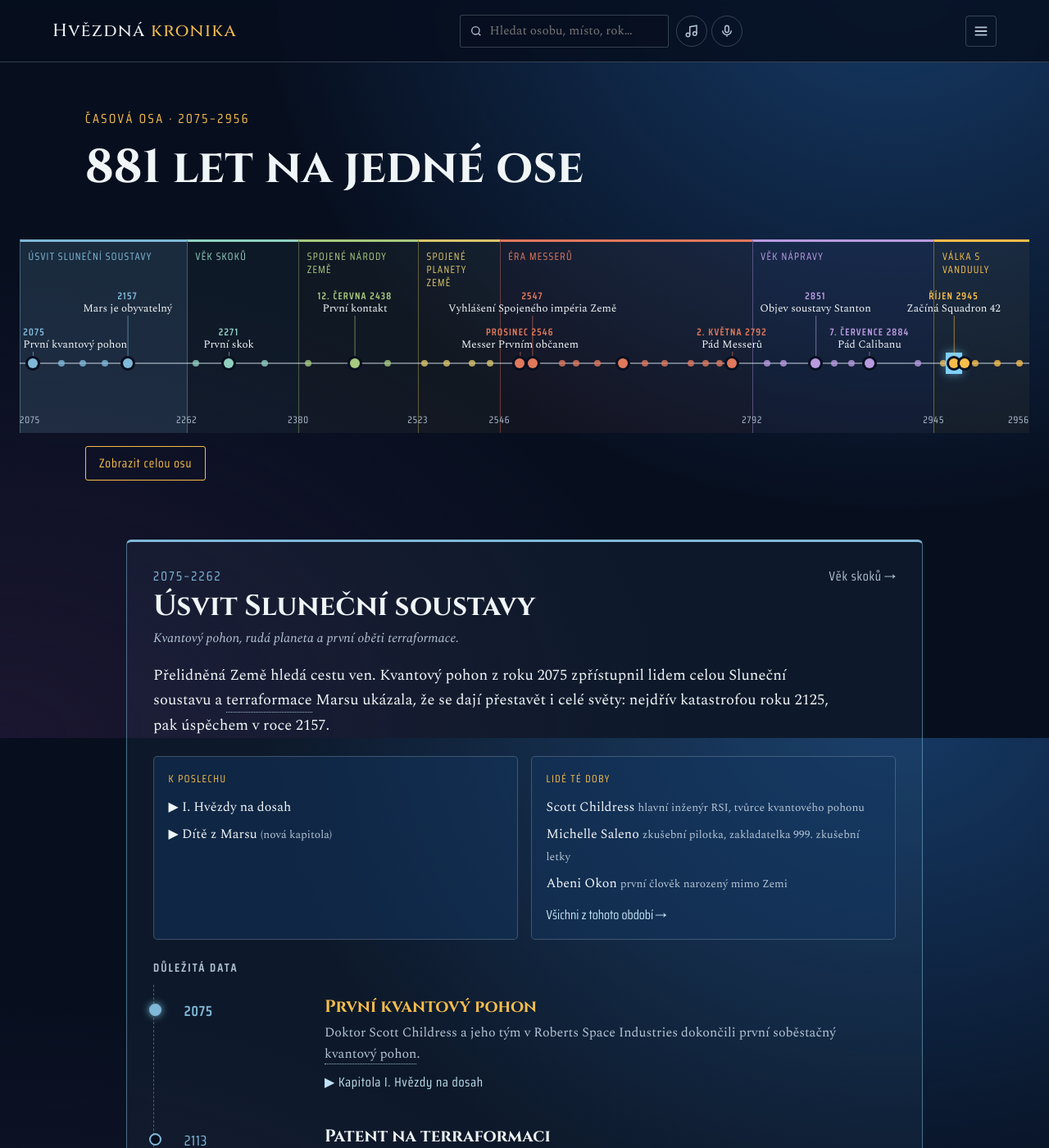
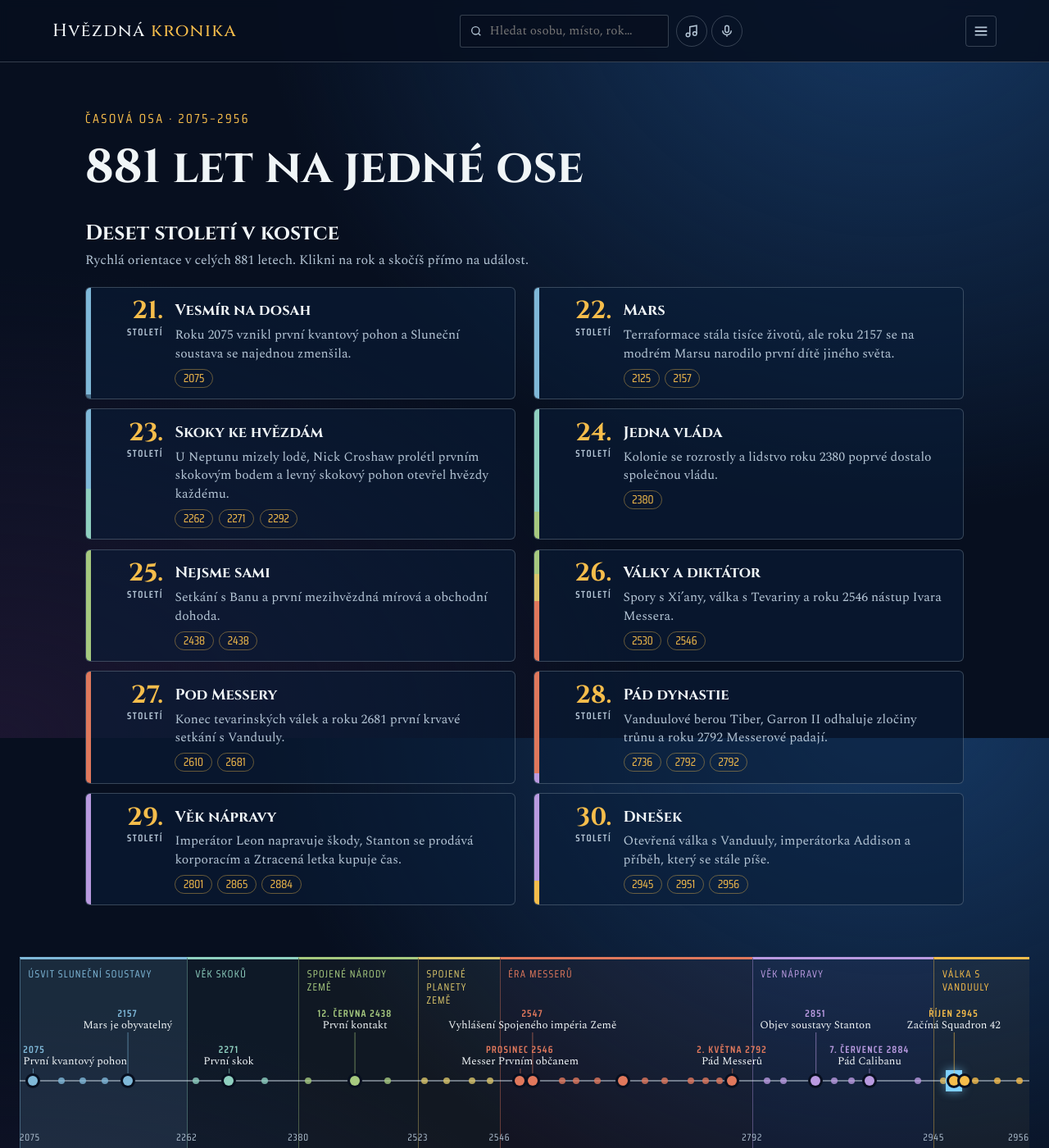
Before and after one commit to dadotik-eng/kronika-vesmiru, a Jekyll site: the page built from casova-osa.html, in a window 1280 px wide and 1400 px high. Shown: the whole window at 82% size. Built offline with Jekyll 4.4.1, drawn with Linux system fonts in a browser that asks for light colours.

Commit message:
Časová osa: Deset století v kostce; rok 2262 doplněn o zmizení lodi Goodman
Co-Authored-By: Claude Opus 5.5 <noreply@anthropic.com>
Claude-Session: https://claude.ai/code/session_019nmCp42rAmbc4M4RKrxxCM

```diff
--- /dev/null
+++ b/_data/stoleti.yml
@@ -0,0 +1,41 @@
+# Přehled po stoletích na začátku Časové osy. roky = kotvy událostí z _udalosti/ (název souboru).
+- stoleti: 21
+  nazev: Vesmír na dosah
+  text: Roku 2075 vznikl první kvantový pohon a Sluneční soustava se najednou zmenšila.
+  roky: [r2075]
+- stoleti: 22
+  nazev: Mars
+  text: Terraformace stála tisíce životů, ale roku 2157 se na modrém Marsu narodilo první dítě jiného světa.
+  roky: [r2125, r2157]
+- stoleti: 23
+  nazev: Skoky ke hvězdám
+  text: U Neptunu mizely lodě, Nick Croshaw prolétl prvním skokovým bodem a levný skokový pohon otevřel hvězdy každému.
+  roky: [r2262, r2271, r2292]
+- stoleti: 24
+  nazev: Jedna vláda
+  text: Kolonie se rozrostly a lidstvo roku 2380 poprvé dostalo společnou vládu.
+  roky: [r2380]
+- stoleti: 25
+  nazev: Nejsme sami
+  text: Setkání s Banu a první mezihvězdná mírová a obchodní dohoda.
+  roky: [r2438, r2438b]
+- stoleti: 26
+  nazev: Války a diktátor
+  text: Spory s Xi’any, válka s Tevariny a roku 2546 nástup Ivara Messera.
+  roky: [r2530, r2546]
+- stoleti: 27
+  nazev: Pod Messery
+  text: Konec tevarinských válek a roku 2681 první krvavé setkání s Vanduuly.
+  roky: [r2610, r2681]
+- stoleti: 28
+  nazev: Pád dynastie
+  text: Vanduulové berou Tiber, Garron II odhaluje zločiny trůnu a roku 2792 Messerové padají.
+  roky: [r2736, r2792, r2792b]
+- stoleti: 29
+  nazev: Věk nápravy
+  text: Imperátor Leon napravuje škody, Stanton se prodává korporacím a Ztracená letka kupuje čas.
+  roky: [r2801, r2865, r2884]
+- stoleti: 30
+  nazev: Dnešek
+  text: Otevřená válka s Vanduuly, imperátorka Addison a příběh, který se stále píše.
+  roky: [r2945, r2951, r2956]
--- a/assets/css/styl.css
+++ b/assets/css/styl.css
@@ -860,3 +860,21 @@ main h1[tabindex="-1"]:focus, main[tabindex="-1"]:focus { outline: none; }
   .hledani input { width: 3.4rem; }
   .hledani:focus-within input { width: 6.5rem; }
 }
+
+/* Časová osa: Deset století v kostce */
+.stoleti { padding-bottom: 2.5rem; }
+.stoleti-nadpis { font-size: 1.6rem !important; margin-bottom: .3rem !important; }
+.stoleti-uvod { color: var(--tlumene); margin: 0 0 1.2rem; }
+.st-seznam { list-style: none; margin: 0; padding: 0; display: grid; grid-template-columns: 1fr 1fr; gap: .7rem 1.4rem; }
+.st-radek { display: grid; grid-template-columns: 6px 4.6rem 1fr; gap: .9rem; align-items: start; padding: .85rem 1rem .85rem 0; border: 1px solid var(--linka); border-radius: 6px; background: rgba(10,30,58,.55); overflow: hidden; }
+.st-radek:hover { border-color: rgba(246,189,75,.6); }
+.st-pas { display: flex; flex-direction: column; align-self: stretch; margin: -.85rem 0; }
+.st-pas i { display: block; }
+.st-cislo { font-family: var(--display); font-size: 1.9rem; line-height: 1; color: var(--akcent); text-align: right; }
+.st-cislo small { display: block; font-family: var(--label); font-size: .75rem; letter-spacing: .12em; text-transform: uppercase; color: var(--tlumene); margin-top: .25rem; }
+.st-nazev { font-family: var(--display); font-size: 1.15rem; }
+.st-radek p { margin: .15rem 0 0; color: var(--tlumene); font-size: .98rem; line-height: 1.45; }
+.st-roky { display: flex; gap: .4rem; flex-wrap: wrap; margin-top: .45rem !important; }
+.st-roky a { font-family: var(--label); font-size: .9rem; text-decoration: none; color: var(--akcent); border: 1px solid rgba(246,189,75,.4); border-radius: 99px; padding: 0 .6rem; }
+.st-roky a:hover { background: rgba(246,189,75,.14); }
+@media (max-width: 800px) { .st-seznam { grid-template-columns: 1fr; } .st-radek { grid-template-columns: 5px 3.4rem 1fr; gap: .7rem; } .st-cislo { font-size: 1.5rem; } }
--- a/casova-osa.html
+++ b/casova-osa.html
@@ -12,6 +12,21 @@ popis: 881 let dějin vesmíru Star Citizen po obdobích. Vyber období a uvidí
 <section class="blok osa-hlava">
   <p class="nadtitul">Časová osa · 2075–2956</p>
   <h1>881 let na jedné ose</h1>
+</section>
+
+<section class="blok stoleti" aria-labelledby="stoleti-nadpis">
+  <h2 id="stoleti-nadpis" class="stoleti-nadpis">Deset století v kostce</h2>
+  <p class="stoleti-uvod">Rychlá orientace v celých 881 letech. Klikni na rok a skočíš přímo na událost.</p>
+  <ol class="st-seznam">
+  {% for s in site.data.stoleti %}{% assign zac = s.stoleti | minus: 1 | times: 100 | plus: 1 %}{% assign kon = s.stoleti | times: 100 | plus: 1 %}
+    <li class="st-radek">
+      <span class="st-pas" aria-hidden="true">{% for e in site.data.ery %}{% if e.od < kon and e.do > zac %}{% assign a = e.od %}{% if zac > a %}{% assign a = zac %}{% endif %}{% assign b = e.do %}{% if kon < b %}{% assign b = kon %}{% endif %}<i style="background:{{ e.barva }};flex:{{ b | minus: a }}"></i>{% endif %}{% endfor %}{% if s.stoleti == 21 %}<i style="background:{{ site.data.ery[0].barva }};flex:1;opacity:.55"></i>{% endif %}</span>
+      <b class="st-cislo">{{ s.stoleti }}.<small>století</small></b>
+      <div><b class="st-nazev">{{ s.nazev }}</b><p>{{ s.text }}</p>
+        <p class="st-roky">{% for k in s.roky %}{% assign u = site.udalosti | where: "slug", k | first %}{% if u %}<a href="#{{ k }}" title="{{ u.titul }}">{{ u.rok | floor }}</a> {% endif %}{% endfor %}</p></div>
+    </li>
+  {% endfor %}
+  </ol>
 </section>
 
 <div class="osa-pan" id="osa-pan" aria-label="Panorama časové osy">
```
Also changed, not shown: _udalosti/r2262.md (+1 -1 lines).
